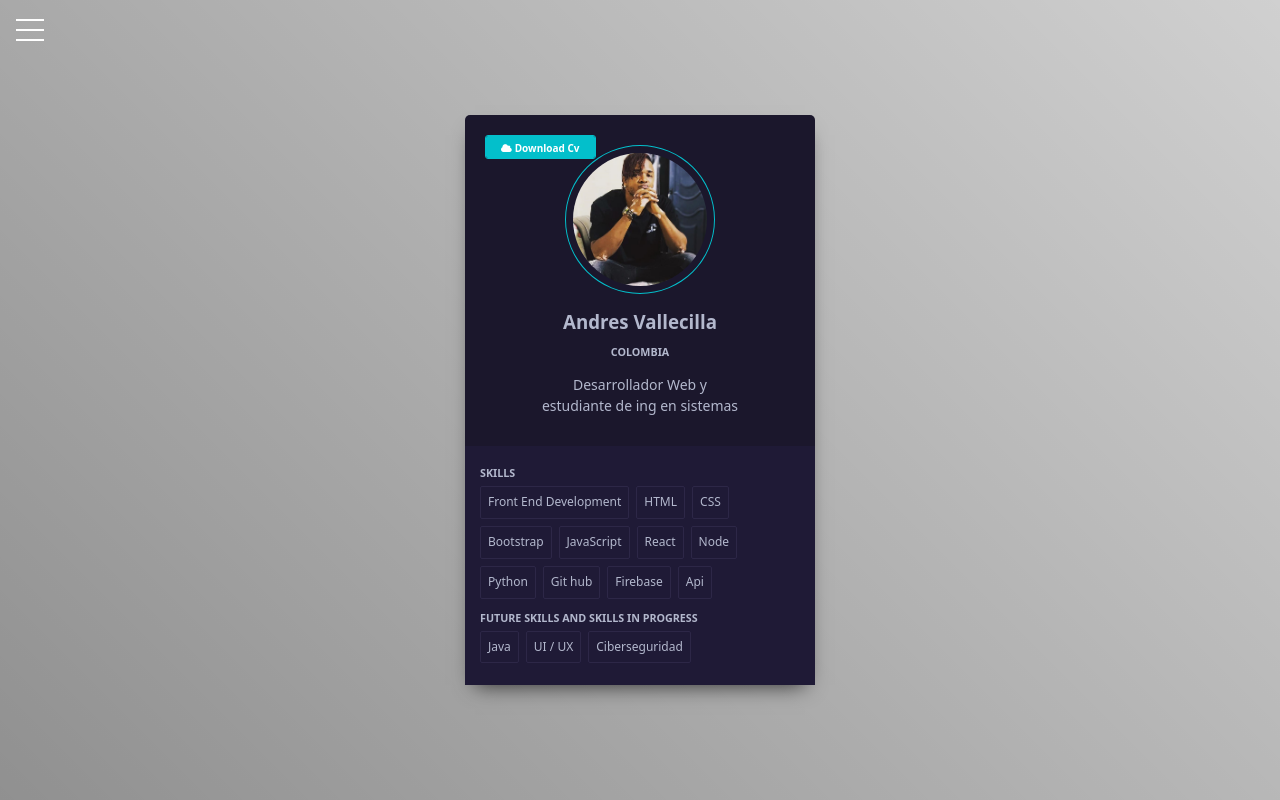
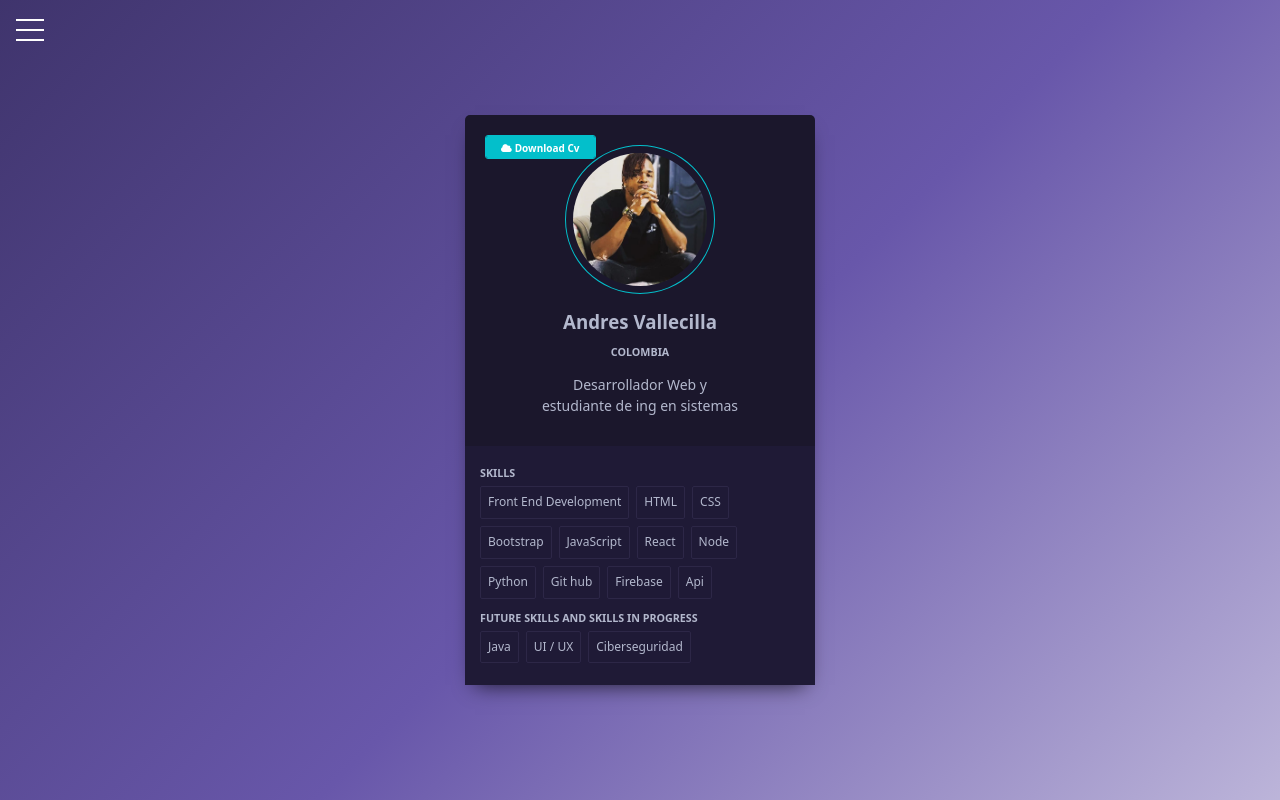
Before and after one commit to andres94-web/portfolio, a React (Create React App) app: page / in a window 1280 px wide. Built offline with nearby package versions, Linux system fonts and the light colour scheme.

Commit message:
listo asi queda no mas cambios

```diff
--- a/src/styles/Background.scss
+++ b/src/styles/Background.scss
@@ -10,8 +10,8 @@
     align-items: center;
     min-height: 100vh;
     /* background-color: #1b172c; */
-    background: linear-gradient(45deg, currentColor, transparent);
-    background-size: 400% 400%;
+    background: linear-gradient(135deg, #000000, #29214b, #6857aa, #ffffff);
+    background-size: 250% 250%;
     position: relative;
     animation: cambiar 10s ease infinite;
   }
```
Also changed, not shown: 1 other file (tests, documents, lock files or other folders).
